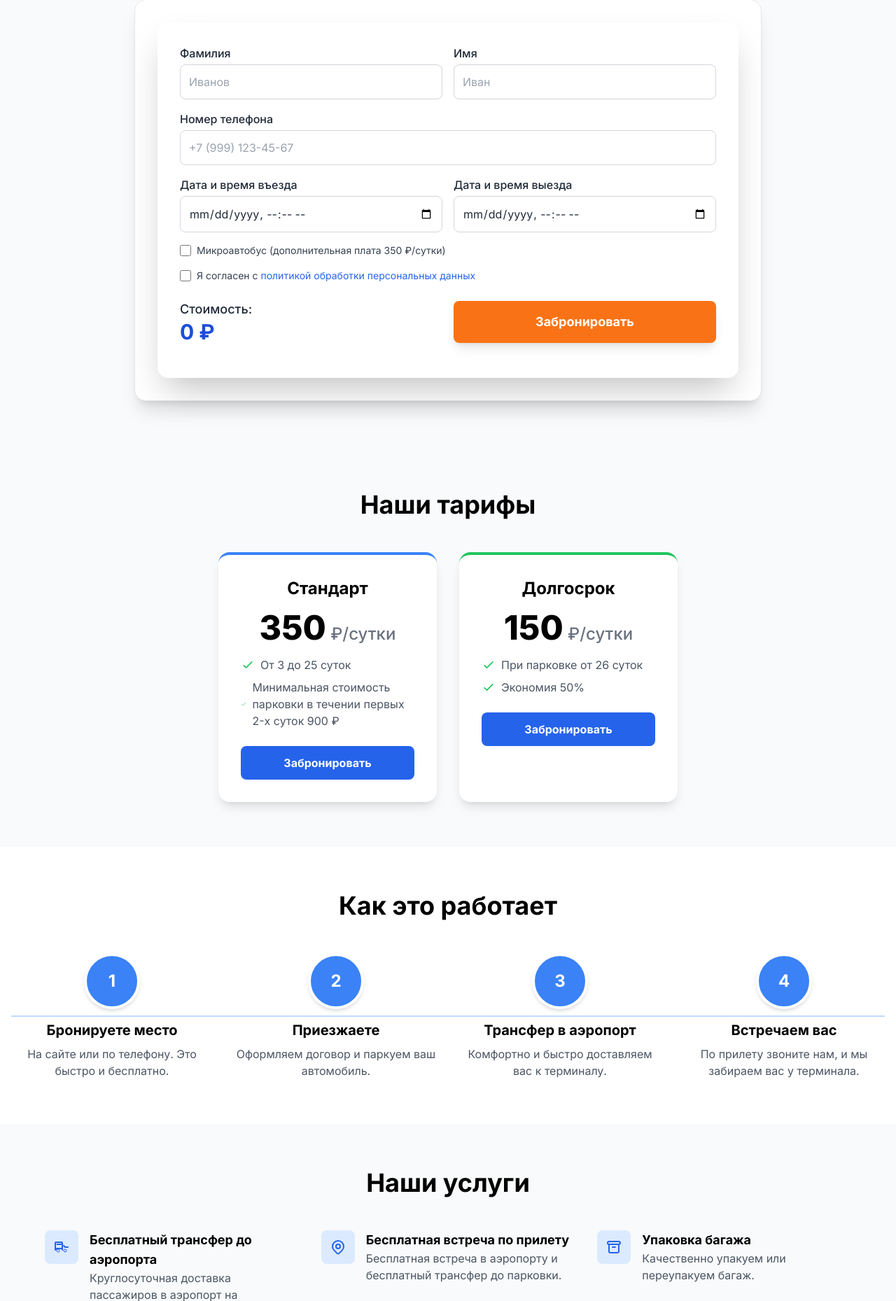
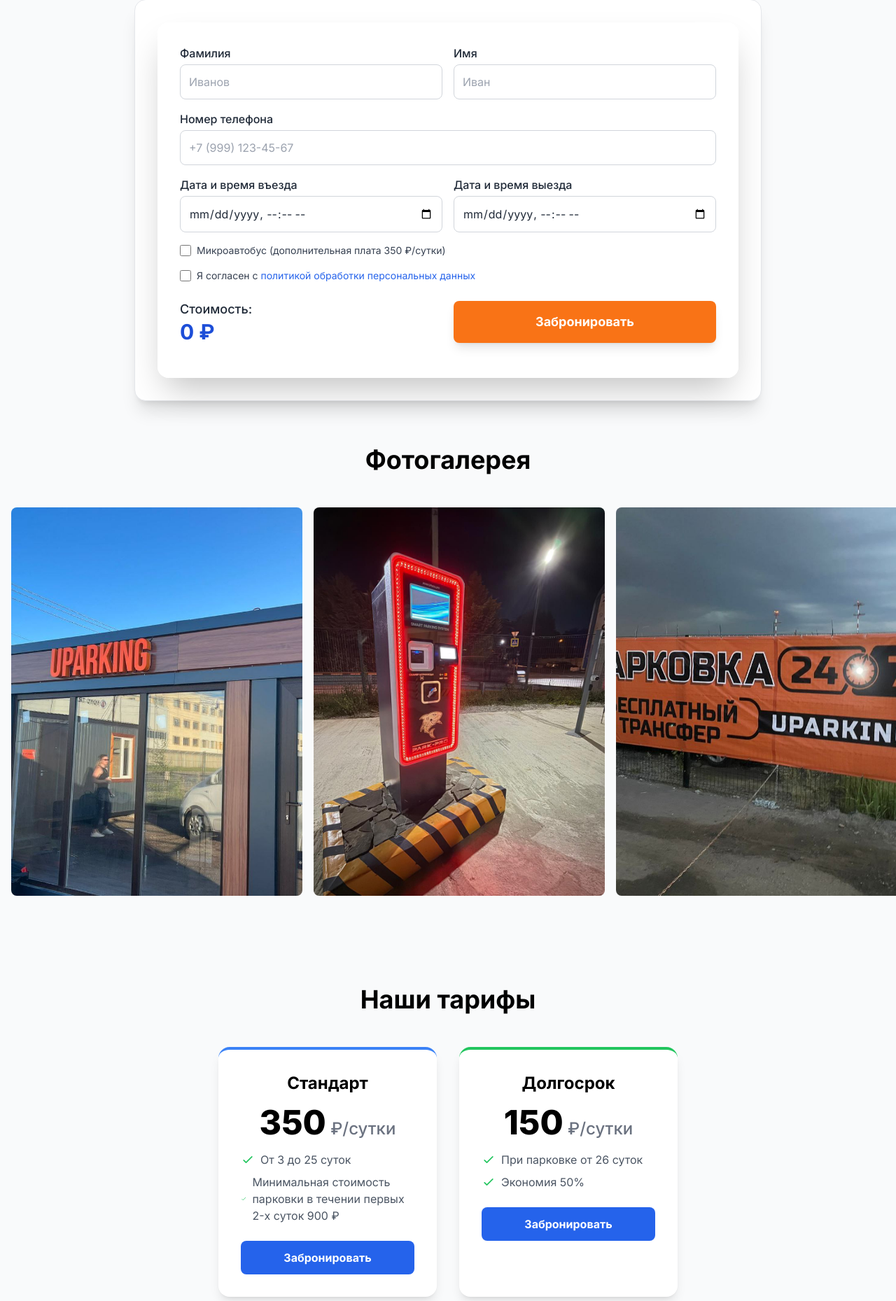
Before and after one commit to BasKIcorp/ParkingBooker, a Flask app: page / in a window 1280 px wide. Shown: the part 777-2636 px from the top of the page at 70% size. Run offline with Flask 3, Linux system fonts and the light colour scheme; data comes from the database, SQL or seed files in the repository; some libraries are stand-ins or nearby versions.

Commit message:
added photo gallery

```diff
--- a/templates/index.html
+++ b/templates/index.html
@@ -306,6 +306,41 @@
                                 </div>
                             </form>
                             <div id="form-message" class="mt-4 text-center font-medium"></div>
+                        </div>
+                    </div>
+                </div>
+            </section>
+            <section id="gallery" class="pb-16">
+                <div class="container mx-auto">
+                    <h2 class="text-3xl md:text-4xl font-bold text-center mb-12 px-4">Фотогалерея</h2>
+                    <div class="flex overflow-x-auto snap-x snap-mandatory space-x-4 px-4 gallery-scrollbar">
+                        <div class="snap-center flex-shrink-0 w-full md:w-1/3 rounded-lg overflow-hidden">
+                            <img src="/static/images/gallery/photo1.jpg"
+                                alt="Фото крытой парковки" class="w-full h-full object-cover">
+                        </div>
+                        <div class="snap-center flex-shrink-0 w-full md:w-1/3 rounded-lg overflow-hidden">
+                            <img src="/static/images/gallery/photo2.jpg"
+                                alt="Трансферный автобус" class="w-full h-full object-cover">
+                        </div>
+                        <div class="snap-center flex-shrink-0 w-full md:w-1/3 rounded-lg overflow-hidden">
+                            <img src="/static/images/gallery/photo3.jpg"
+                                alt="Зона ожидания для клиентов" class="w-full h-full object-cover">
+                        </div>
+                        <div class="snap-center flex-shrink-0 w-full md:w-1/3 rounded-lg overflow-hidden">
+                            <img src="/static/images/gallery/photo4.jpg"
+                                alt="Система видеонаблюдения" class="w-full h-full object-cover">
+                        </div>
+                        <div class="snap-center flex-shrink-0 w-full md:w-1/3 rounded-lg overflow-hidden">
+                            <img src="/static/images/gallery/photo5.jpg"
+                                alt="Услуга упаковки багажа" class="w-full h-full object-cover">
+                        </div>
+                        <div class="snap-center flex-shrink-0 w-full md:w-1/3 rounded-lg overflow-hidden">
+                            <img src="/static/images/gallery/photo6.jpg"
+                                alt="Услуга упаковки багажа" class="w-full h-full object-cover">
+                        </div>
+                        <div class="snap-center flex-shrink-0 w-full md:w-1/3 rounded-lg overflow-hidden">
+                            <img src="/static/images/gallery/photo7.jpg"
+                                alt="Услуга упаковки багажа" class="w-full h-full object-cover">
                         </div>
                     </div>
                 </div>
```
Also changed, not shown: static/images/gallery/photo1.jpg (added), static/images/gallery/photo2.jpg (added), static/images/gallery/photo3.jpg (added), static/images/gallery/photo4.jpg (added), static/images/gallery/photo5.jpg (added), static/images/gallery/photo6.jpg (added), static/images/gallery/photo7.jpg (added).
